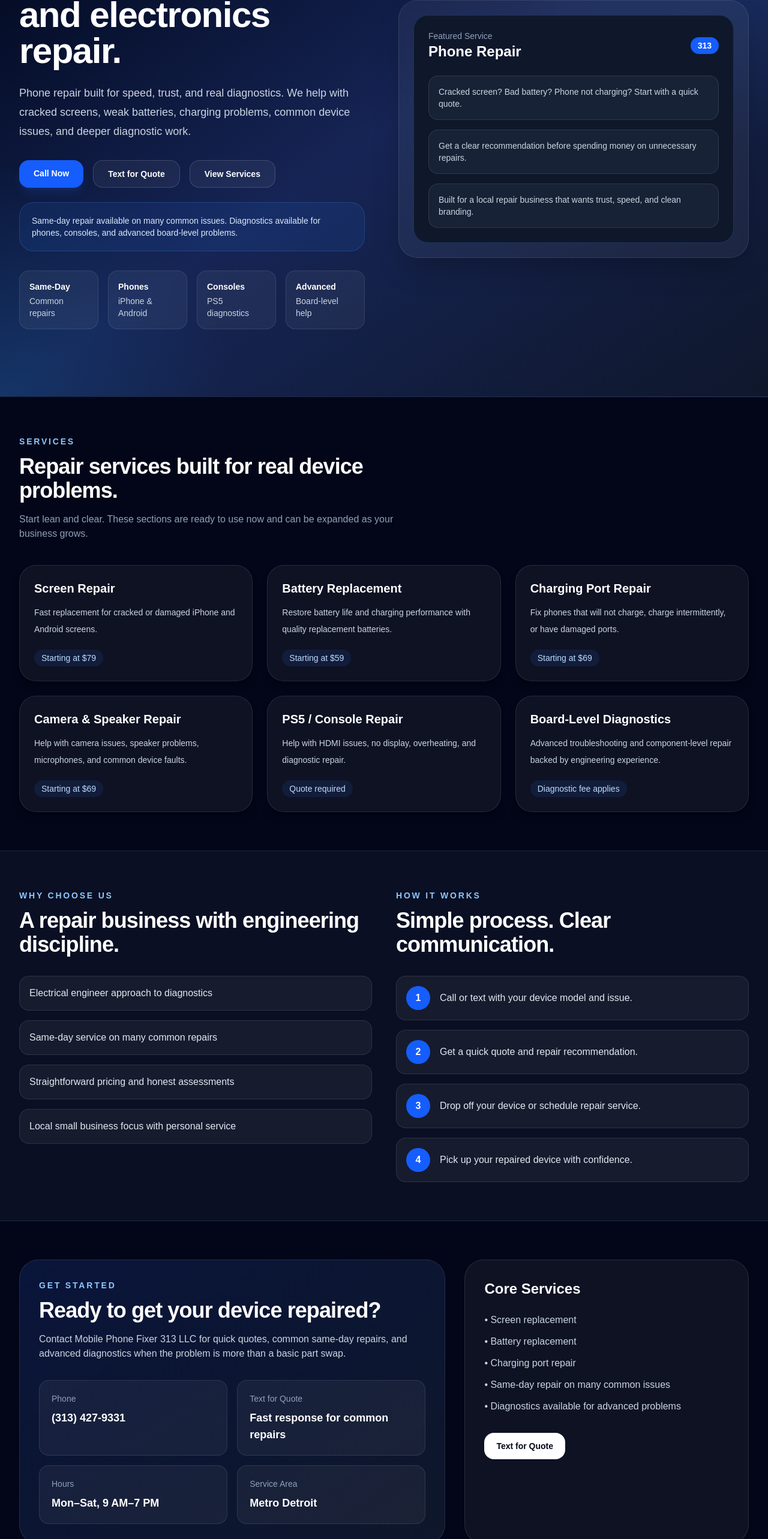
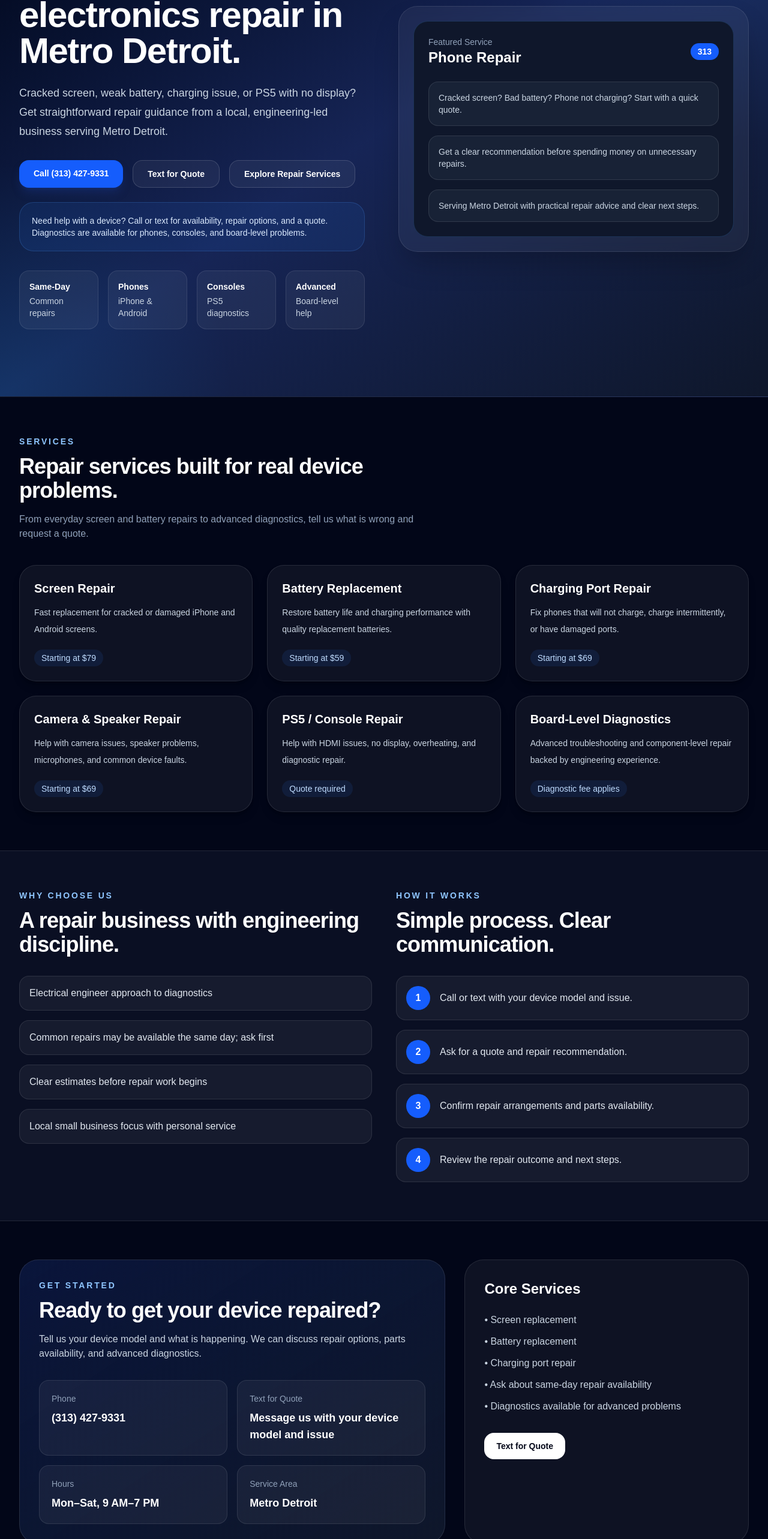
Before and after one commit to mobilephonefixer313-lab/mobile-phone-fixer, a Next.js app: page / in a window 1280 px wide. Shown: the part 231-2797 px from the top of the page at 60% size. Built offline with nearby package versions, Linux system fonts and the light colour scheme.

Commit message:
Improve local repair homepage copy and conversion calls to action

```diff
--- a/app/page.tsx
+++ b/app/page.tsx
@@ -34,15 +34,15 @@ export default function Home() {
 
   const steps = [
     "Call or text with your device model and issue.",
-    "Get a quick quote and repair recommendation.",
-    "Drop off your device or schedule repair service.",
-    "Pick up your repaired device with confidence.",
+    "Ask for a quote and repair recommendation.",
+    "Confirm repair arrangements and parts availability.",
+    "Review the repair outcome and next steps.",
   ];
 
   const reasons = [
     "Electrical engineer approach to diagnostics",
-    "Same-day service on many common repairs",
-    "Straightforward pricing and honest assessments",
+    "Common repairs may be available the same day; ask first",
+    "Clear estimates before repair work begins",
     "Local small business focus with personal service",
   ];
 
@@ -58,13 +58,11 @@ export default function Home() {
               </div>
 
               <h1 className="max-w-2xl text-4xl font-bold tracking-tight text-white sm:text-5xl lg:text-6xl">
-                Fast, reliable phone and electronics repair.
+                iPhone, Android & electronics repair in Metro Detroit.
               </h1>
 
               <p className="mt-6 max-w-xl text-lg leading-8 text-slate-300">
-                Phone repair built for speed, trust, and real diagnostics. We help with cracked
-                screens, weak batteries, charging problems, common device issues, and deeper
-                diagnostic work.
+                Cracked screen, weak battery, charging issue, or PS5 with no display? Get straightforward repair guidance from a local, engineering-led business serving Metro Detroit.
               </p>
 
               <div className="mt-8 flex flex-wrap gap-4">
@@ -72,7 +70,7 @@ export default function Home() {
                   href="tel:+13134279331"
                   className="rounded-2xl bg-blue-600 px-6 py-3 text-sm font-semibold shadow-lg shadow-blue-900/40 transition hover:bg-blue-500"
                 >
-                  Call Now
+                  Call (313) 427-9331
                 </a>
 
                 <a
@@ -86,13 +84,12 @@ export default function Home() {
                   href="#services"
                   className="rounded-2xl border border-white/15 bg-white/5 px-6 py-3 text-sm font-semibold text-white transition hover:bg-white/10"
                 >
-                  View Services
+                  Explore Repair Services
                 </a>
               </div>
 
               <div className="mt-6 max-w-xl rounded-[1.5rem] border border-blue-400/20 bg-blue-500/10 p-5 text-sm text-blue-100">
-                Same-day repair available on many common issues. Diagnostics available for phones,
-                consoles, and advanced board-level problems.
+                Need help with a device? Call or text for availability, repair options, and a quote. Diagnostics are available for phones, consoles, and board-level problems.
               </div>
 
               <div className="mt-8 grid max-w-xl grid-cols-2 gap-4 text-sm text-slate-300 sm:grid-cols-4">
@@ -136,8 +133,7 @@ export default function Home() {
                       Get a clear recommendation before spending money on unnecessary repairs.
                     </div>
                     <div className="rounded-2xl border border-white/10 bg-slate-800/70 p-4">
-                      Built for a local repair business that wants trust, speed, and clean
-                      branding.
+                      Serving Metro Detroit with practical repair advice and clear next steps.
                     </div>
                   </div>
                 </div>
@@ -156,8 +152,7 @@ export default function Home() {
             Repair services built for real device problems.
           </h2>
           <p className="mt-4 text-slate-400">
-            Start lean and clear. These sections are ready to use now and can be expanded as your
-            business grows.
+            From everyday screen and battery repairs to advanced diagnostics, tell us what is wrong and request a quote.
           </p>
         </div>
 
@@ -234,8 +229,7 @@ export default function Home() {
               Ready to get your device repaired?
             </h2>
             <p className="mt-4 max-w-2xl text-slate-300">
-              Contact Mobile Phone Fixer 313 LLC for quick quotes, common same-day repairs, and
-              advanced diagnostics when the problem is more than a basic part swap.
+              Tell us your device model and what is happening. We can discuss repair options, parts availability, and advanced diagnostics.
             </p>
 
             <div className="mt-8 grid gap-4 sm:grid-cols-2">
@@ -245,7 +239,7 @@ export default function Home() {
               </div>
               <div className="rounded-2xl border border-white/10 bg-white/5 p-5">
                 <div className="text-sm text-slate-400">Text for Quote</div>
-                <div className="mt-2 text-lg font-semibold">Fast response for common repairs</div>
+                <div className="mt-2 text-lg font-semibold">Message us with your device model and issue</div>
               </div>
               <div className="rounded-2xl border border-white/10 bg-white/5 p-5">
                 <div className="text-sm text-slate-400">Hours</div>
@@ -264,7 +258,7 @@ export default function Home() {
               <li>• Screen replacement</li>
               <li>• Battery replacement</li>
               <li>• Charging port repair</li>
-              <li>• Same-day repair on many common issues</li>
+              <li>• Ask about same-day repair availability</li>
               <li>• Diagnostics available for advanced problems</li>
             </ul>
 
```
